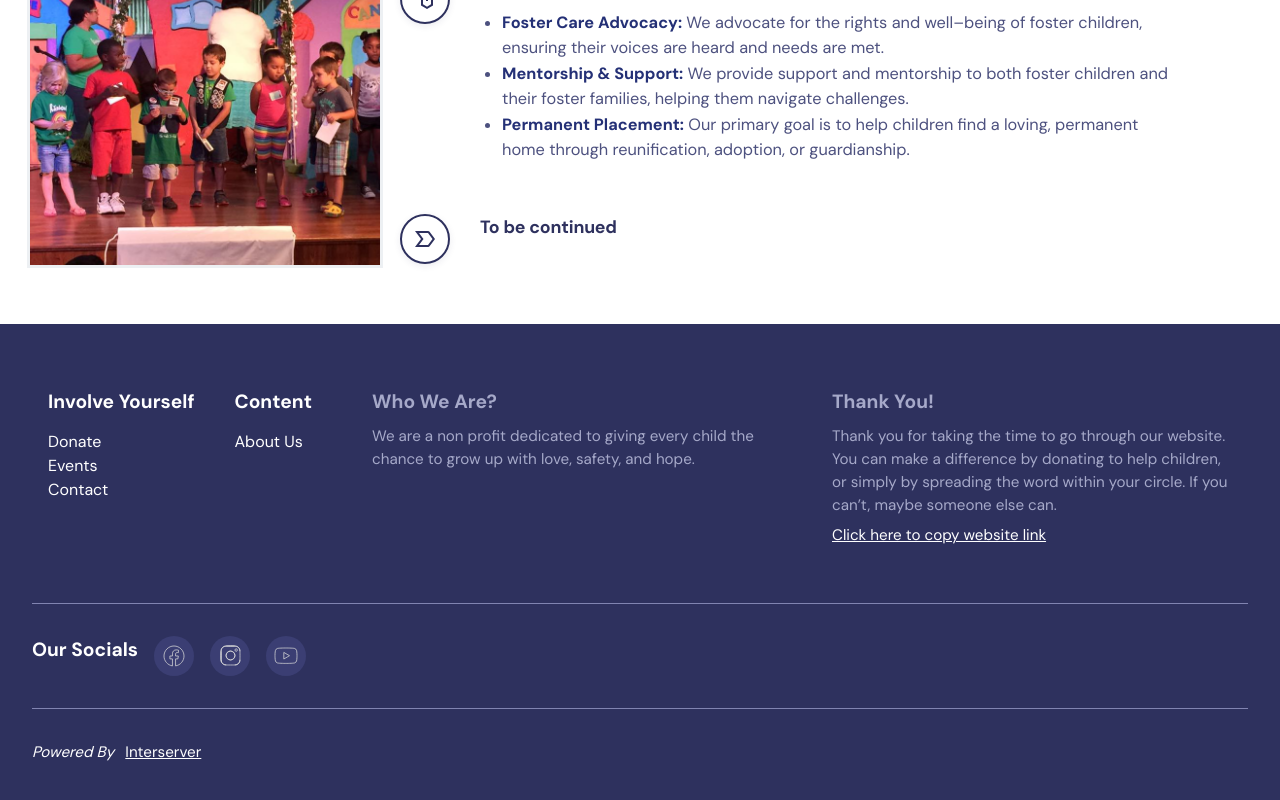
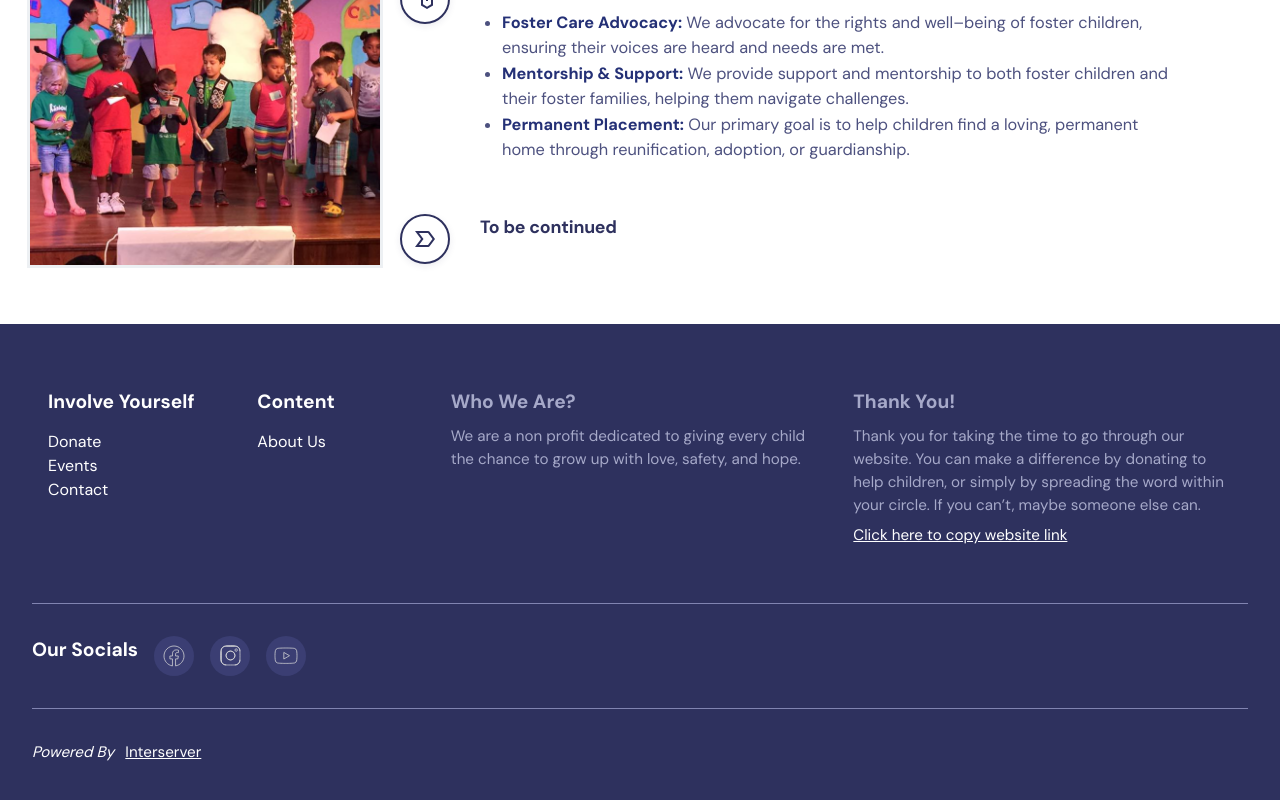
Before and after one commit to Ddxx98/World-Collide, a React (Vite) app: page /about in a window 1280 px wide. Shown: the part 2067-2867 px from the top of the page. Built offline with nearby package versions, Linux system fonts and the light colour scheme.

Commit message:
commit 12

```diff
--- a/src/components/AdoptCarousal/AdoptCarousal.module.css
+++ b/src/components/AdoptCarousal/AdoptCarousal.module.css
@@ -6,7 +6,7 @@
   -webkit-overflow-scrolling: touch;
   gap: 16px;
   padding: 10px 0;
-  width: 98vw;
+  width: 100%;
   box-sizing: border-box;
 }
 
--- a/src/components/Footer/Footer.module.css
+++ b/src/components/Footer/Footer.module.css
@@ -22,7 +22,6 @@
 
 /* ====== Column 1: Navigation Section ====== */
 .navSection {
-  /* flex: 1; */
   display: flex;
   justify-content: space-between;
   gap: 1.5rem;
@@ -30,13 +29,14 @@
 }
 
 .navGroups {
+  flex: 1;
   display: flex;
   justify-content: space-between;
   gap: 2.5rem;
-  max-width: 400px;
 }
 
 .navBlock {
+  flex: 1;
   display: flex;
   flex-direction: column;
 }
@@ -68,10 +68,10 @@
 }
 
 .infoBlock {
+  flex: 1;
   display: flex;
   flex-direction: column;
   gap: 0.5rem;
-  max-width: 400px;
 }
 
 .text {
--- a/src/components/Problems/Problems.module.css
+++ b/src/components/Problems/Problems.module.css
@@ -1,5 +1,4 @@
 .page {
-    /* min-height: 100vh; */
     padding: 2vw;
     padding-top: 4rem;
     display: flex;
@@ -25,7 +24,6 @@
     grid-template-columns: repeat(3, 1fr);
     gap: 2.4rem;
     width: 100%;
-    max-width: 100vw;
     margin-bottom: 1.2rem;
 }
 
@@ -37,7 +35,6 @@
     flex-direction: column;
     margin: 0 auto;
     min-height: 200px;
-    /* max-width: 400px; */
 }
 
 .iconBox {
```
